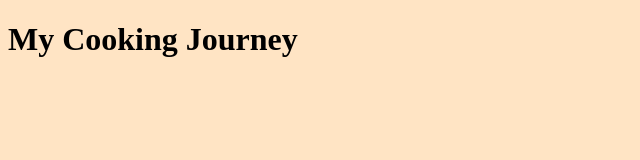
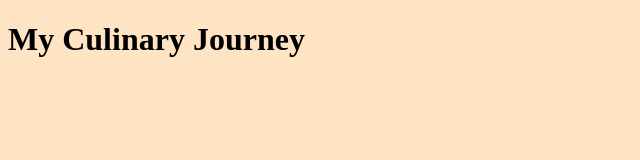
Before and after one commit to Seb1123/Personal-Website, a plain HTML site: page Culinary/Culinary_home.html in a window 1280 px wide. Shown: the whole page, without its empty margins (0-640 px from the left). Drawn offline with Linux system fonts and the light colour scheme.

Commit message:
Changed the header of my 'Culinary page from 'My Cooking Journey' to 'My Culinary Journey'

```diff
--- a/Culinary/Culinary_home.html
+++ b/Culinary/Culinary_home.html
@@ -8,6 +8,6 @@
     </head>
 
     <body>
-        <h1>My Cooking Journey</h1>
+        <h1>My Culinary Journey</h1>
     </body>
 </html>
```
